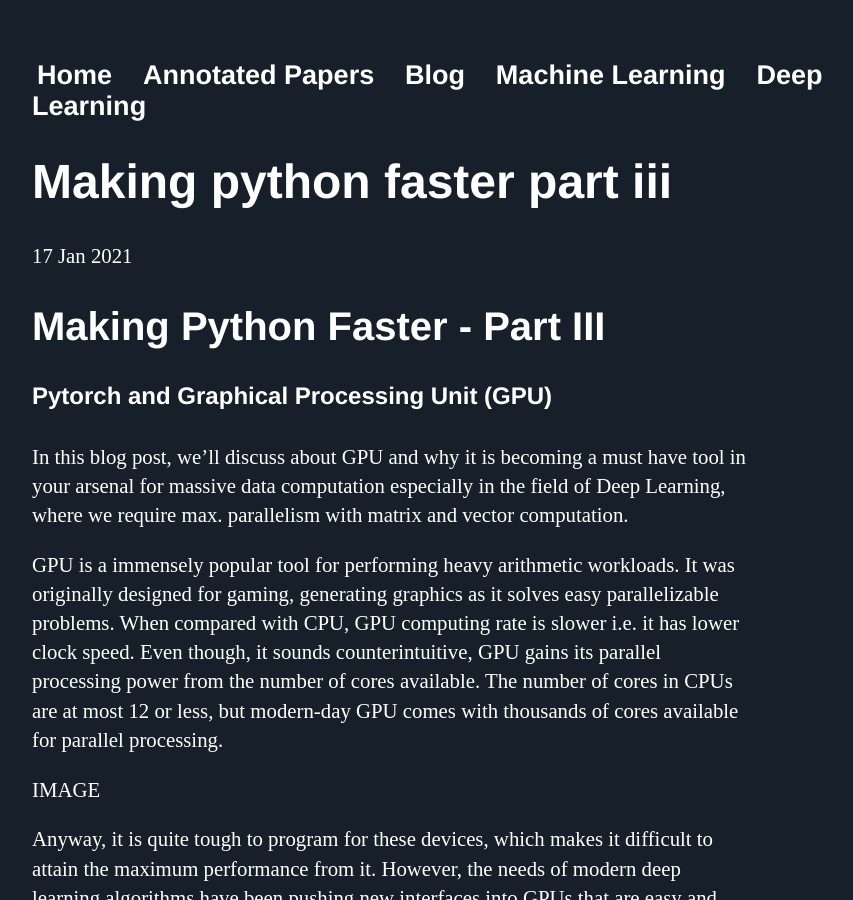
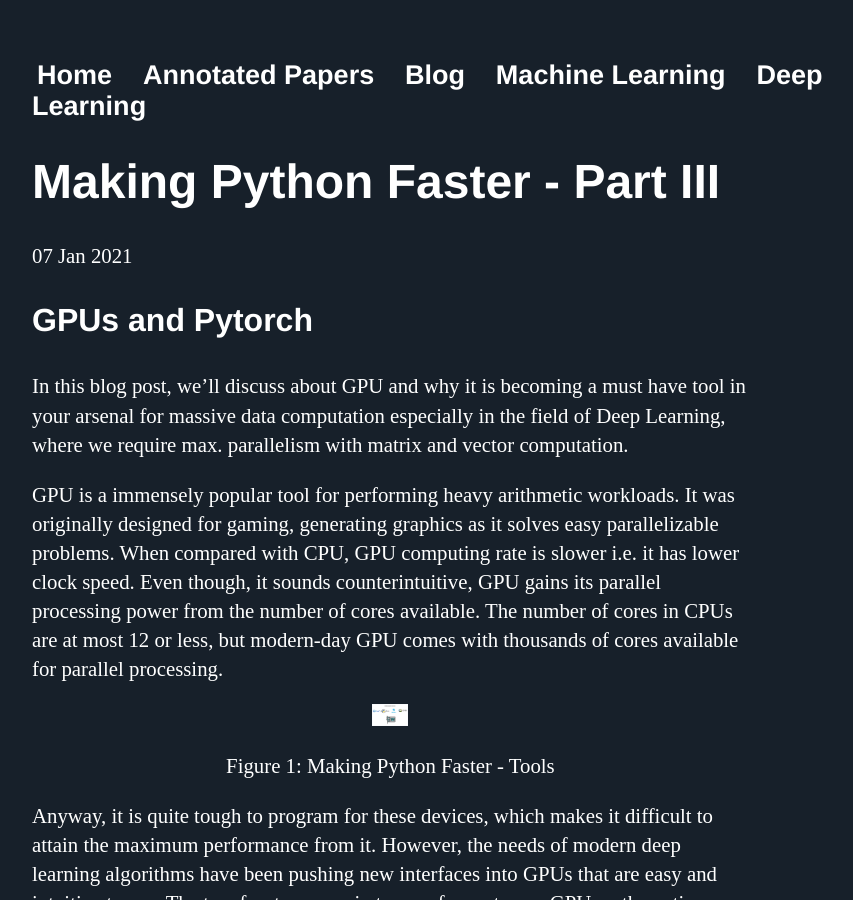
Before and after one commit to Mayurji/mayurji.github.io, a Jekyll site: the page built from _posts/2021-01-17-Making Python Faster - Part III.md, in a window 1280 px wide and 900 px high. Shown: the whole window, without its empty margins (160-1013 px from the left). Built offline with Jekyll 4.4.1, drawn with Linux system fonts in a browser that asks for light colours; our own code applies the rules of GitHub Pages for plain Markdown files; comment, search, counter and statistics services are not loaded; some of the changed text lies outside the part shown.

Commit message:
Update 2021-01-17-Making Python Faster - Part III.md

```diff
--- a/_posts/2021-01-17-Making Python Faster - Part III.md
+++ b/_posts/2021-01-17-Making Python Faster - Part III.md
@@ -1,12 +1,20 @@
-## Making Python Faster - Part III
-
-#### Pytorch and Graphical Processing Unit (GPU)
+---
+layout: post
+title: Making Python Faster - Part III
+description: If not libraries then use hardwares!
+category: Blog
+date:   2021-01-07 13:43:52 +0530
+---
+### GPUs and Pytorch
 
 In this blog post, we'll discuss about GPU and why it is becoming a must have tool in your arsenal for massive data computation especially in the field of Deep Learning, where we require max. parallelism with matrix and vector computation.
 
 GPU is a immensely popular tool for performing heavy arithmetic workloads. It was originally designed for gaming, generating graphics as it solves easy parallelizable problems. When compared with CPU, GPU computing rate is slower i.e. it has lower clock speed. Even though, it sounds counterintuitive, GPU gains its parallel processing power from the number of cores available. The number of cores in CPUs are at most 12 or less, but modern-day GPU comes with thousands of cores available for parallel processing.
 
-IMAGE
+<center>
+<img src="{{site.url}}/assets/images/PythonFaster/fasterPython(1).png" class="post-body" style="zoom: 5%; background-color:#DCDCDC;" /><br>
+<p>Figure 1: Making Python Faster - Tools</p>
+</center>
 
 Anyway, it is quite tough to program for these devices, which makes it difficult to attain the maximum performance from it. However, the needs of modern deep learning algorithms have been pushing new interfaces into GPUs that are easy and intuitive to use. The two front-runners in terms of easy-to-use GPU mathematics libraries are TensorFlow and PyTorch.
 
@@ -52,11 +60,17 @@
 
 #1 is where we import `torch` instead of `numpy`, and #2 we move the ***grid*** data to GPU for where actual manipulation will happen with the help `torch`.
 
-IMAGE (GPU vs Numpy)
+<center>
+<img src="{{site.url}}/assets/images/PythonFaster/gpu vs numpy.png" class="post-body" style="zoom: 5%; background-color:#DCDCDC;" /><br>
+<p>Figure 2: GPU vs NumPy</p>
+</center>
 
 This speedup is a result of how parallelizable the diffusion problem is. As we said before, the GPU we are using has 4,362 independent computation cores (GPU RTX 2080 TI). It seems that once the diffusion problem is parallelized, none of these GPU cores are being fully utilized. Next, we can profile GPU and see how efficiently GPU is utilized.
 
-IMAGE (GPU-Profile)
+<center>
+<img src="{{site.url}}/assets/images/PythonFaster/gpu-profile.png" class="post-body" style="zoom: 5%; background-color:#DCDCDC;" /><br>
+<p>Figure 3: Profiling GPU</p>
+</center>
 
 Using `nvidia-smi` command, we can inspect the resource the utilization of the GPU. Check out the *power usage* and *GPU utilization*. GPU utilization, here at 95%, is a slightly mislabeled field. It tells us what percentage of the last second has been spent running at least one kernel. So it isn’t telling us what percentage of the GPU’s total computational power we’re using but rather how much time was spent *not* being idle. This is a very useful measurement to look at when debugging memory transfer issues and making sure that the CPU is providing the GPU with enough work.
 
```
Also changed, not shown: other parts of _posts/2021-01-17-Making Python Faster - Part III.md (+4 -0 lines).
